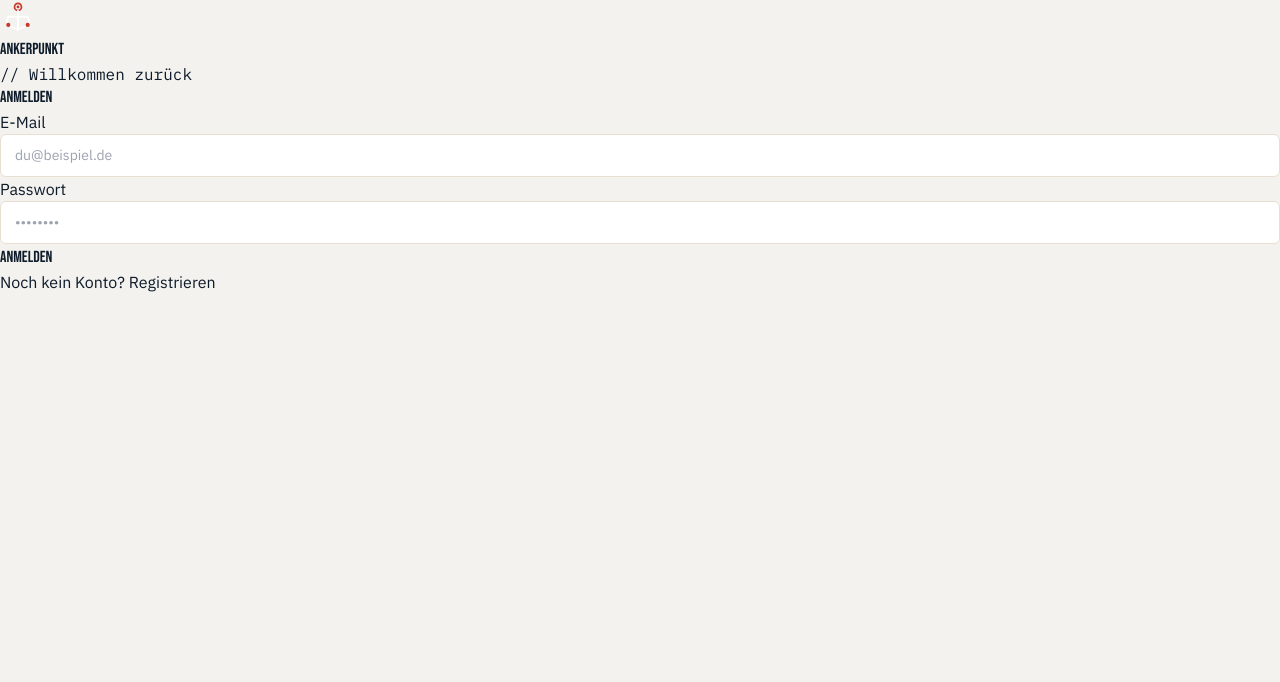
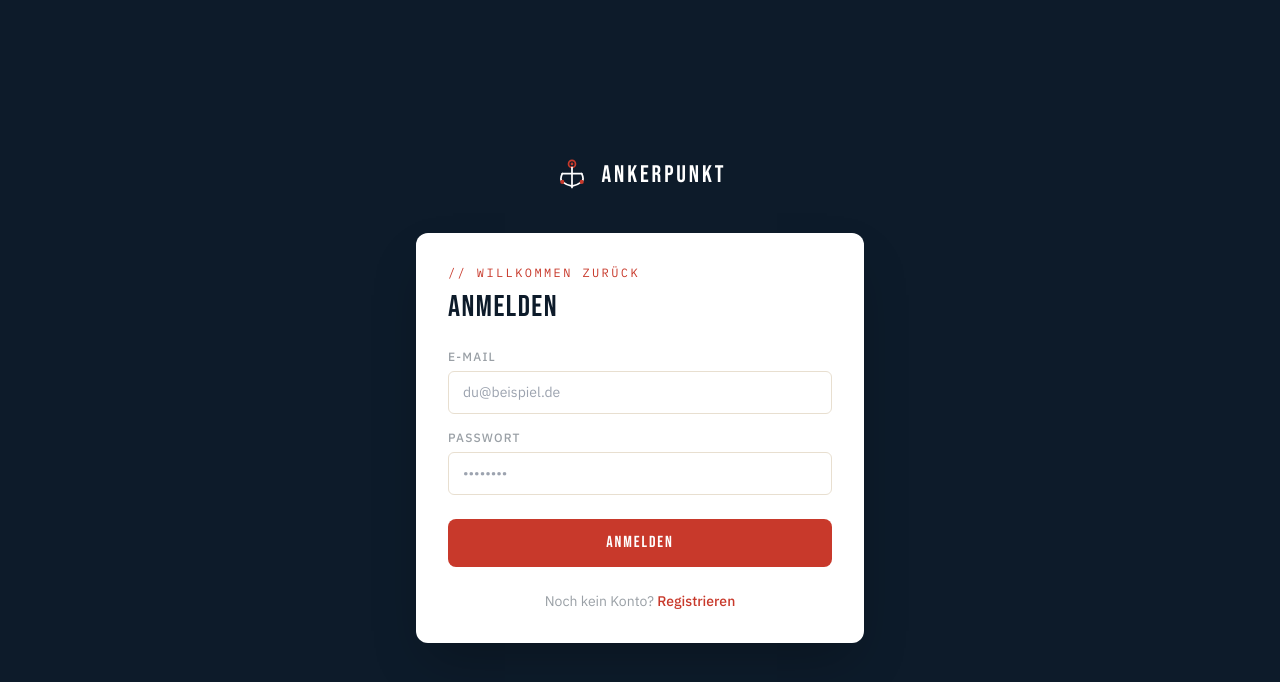
Before and after one commit to iMarcoHH/ankerpunkt, a Next.js app: page /login in a window 1280 px wide. Shown: the top 682 px of the page. Built offline with nearby package versions, Linux system fonts and the light colour scheme.

Commit message:
Tailwind config

```diff
--- a/tailwind.config.js
+++ b/tailwind.config.js
@@ -1,6 +1,10 @@
 /** @type {import('tailwindcss').Config} */
 module.exports = {
-  content: [],
+  content: [
+    './src/pages/**/*.{js,ts,jsx,tsx,mdx}',
+    './src/components/**/*.{js,ts,jsx,tsx,mdx}',
+    './src/app/**/*.{js,ts,jsx,tsx,mdx}',
+  ],
   theme: {
     extend: {},
   },
```
